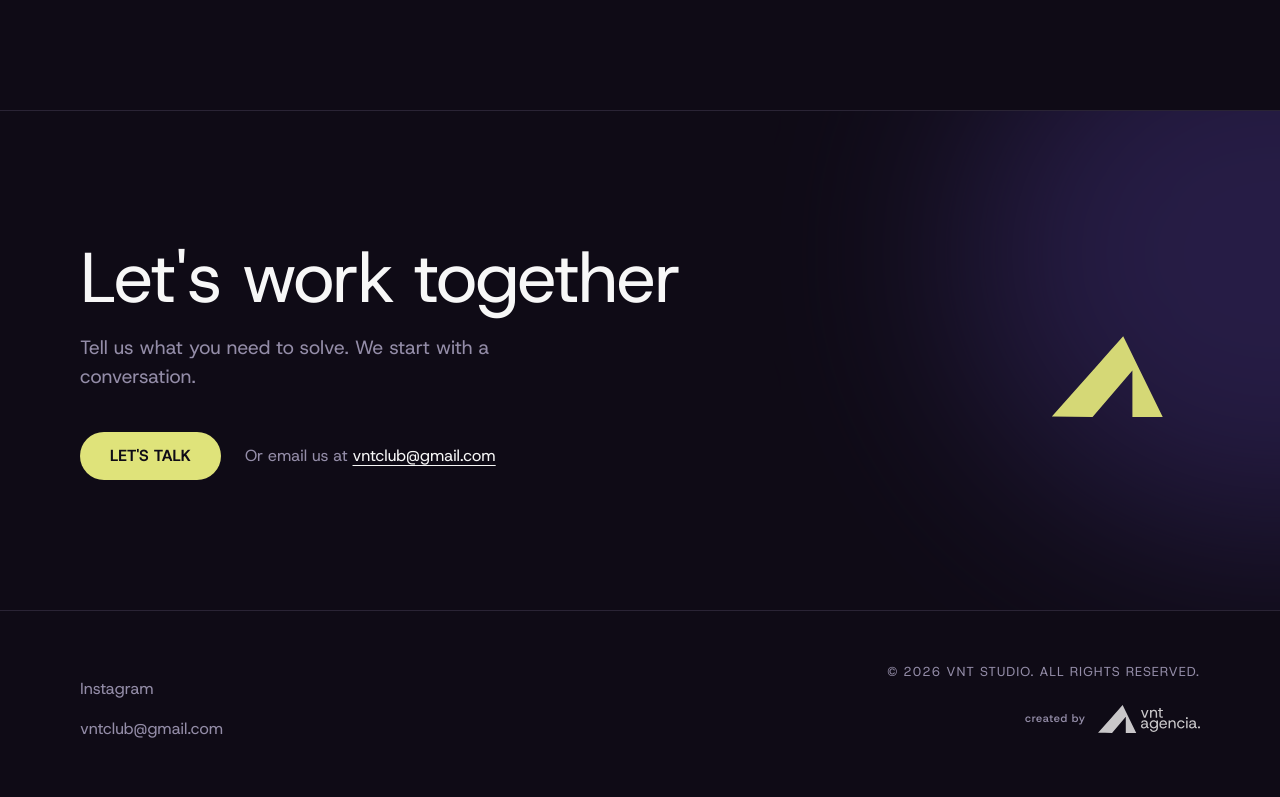
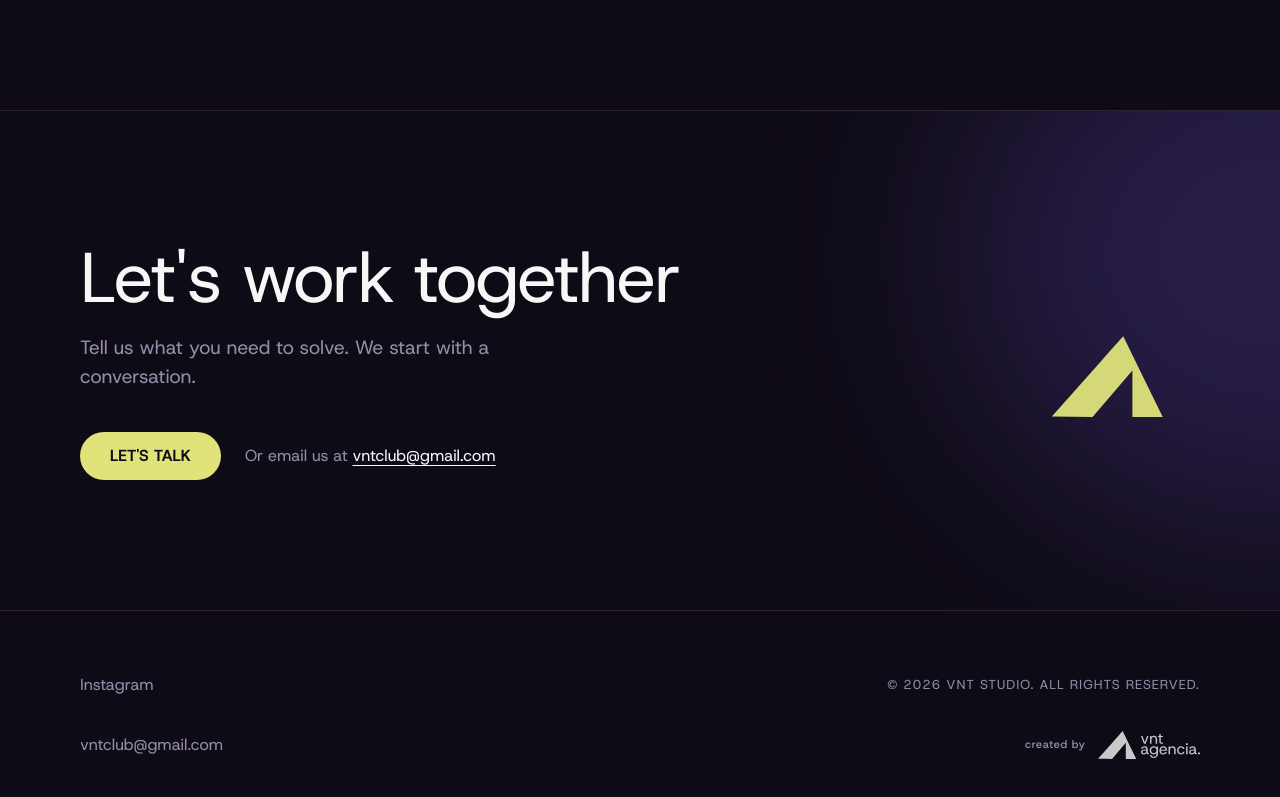
Before and after one commit to agencia-vnt/VNT, a Next.js app: page /en in a window 1280 px wide. Shown: the part 2894-3691 px from the top of the page. Built offline with nearby package versions, Linux system fonts and the light colour scheme; no server answers.

Commit message:
fix: align footer content across shared rows

```diff
--- a/src/components/layout/footer.tsx
+++ b/src/components/layout/footer.tsx
@@ -14,16 +14,18 @@ export function Footer({ dict }: FooterProps) {
 
   return (
     <footer className="border-t border-line bg-ink">
-      <Container className="flex flex-col gap-8 py-13 md:flex-row md:items-end md:justify-between">
-        <div className="flex flex-col items-start gap-4">
-          <nav aria-label="Social" className="flex flex-wrap gap-6">
+      <Container className="grid items-center gap-x-8 gap-y-4 py-13 md:grid-cols-2">
+        <nav
+          aria-label="Social"
+          className="flex flex-wrap gap-6 md:col-start-1 md:row-start-1"
+        >
           {social.map(([name, href]) => (
             <a
               key={name}
               href={href}
               target="_blank"
               rel="noreferrer"
-                className="text-body-s capitalize text-muted transition-colors hover:text-blanco"
+              className="inline-flex min-h-11 items-center text-body-s capitalize text-muted transition-colors hover:text-blanco"
             >
               {name}
             </a>
@@ -31,14 +33,11 @@ export function Footer({ dict }: FooterProps) {
         </nav>
         <a
           href={`mailto:${siteConfig.email}`}
-            className="text-body-s text-muted transition-colors hover:text-blanco"
+          className="inline-flex min-h-11 w-fit items-center text-body-s text-muted transition-colors hover:text-blanco md:col-start-1 md:row-start-2"
         >
           {siteConfig.email}
         </a>
-        </div>
-
-        <div className="flex flex-col gap-4 md:items-end">
-          <p className="text-label uppercase text-muted">
+        <p className="mt-4 text-label uppercase text-muted md:col-start-2 md:row-start-1 md:mt-0 md:justify-self-end md:text-right">
           © {year} {siteConfig.legalName}. {dict.footer.rights}
         </p>
         <a
@@ -46,7 +45,7 @@ export function Footer({ dict }: FooterProps) {
           target="_blank"
           rel="noopener noreferrer"
           aria-label={dict.footer.signatureLabel}
-            className="group inline-flex min-h-11 w-fit items-center gap-3 text-muted transition-colors hover:text-blanco focus-visible:text-blanco"
+          className="group inline-flex min-h-11 w-fit items-center gap-3 text-muted transition-colors hover:text-blanco focus-visible:text-blanco md:col-start-2 md:row-start-2 md:justify-self-end"
         >
           <span lang="en" className="text-signature font-medium">
             {dict.footer.createdBy}
@@ -59,7 +58,6 @@ export function Footer({ dict }: FooterProps) {
             className="h-7 w-auto opacity-80 transition-opacity group-hover:opacity-100 group-focus-visible:opacity-100"
           />
         </a>
-        </div>
       </Container>
     </footer>
   );
```
Lines whose indentation alone changed are shown as unchanged.
